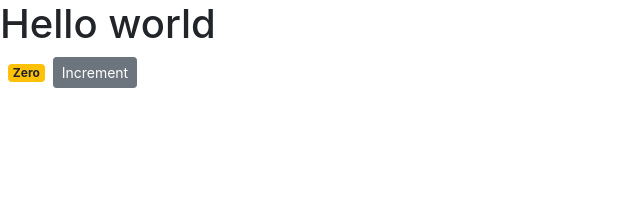
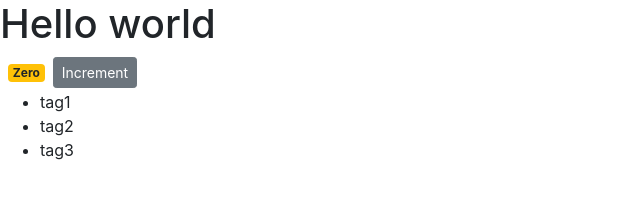
Before and after one commit to MdNazmul9/-BD-react-for-beginners-Avatar-image-React-JS---React-Tutorial-for-Beginners, a React (Create React App) app: page / in a window 1280 px wide. Shown: the top 212 px of the page, without its empty margins (0-640 px from the left). Built offline with nearby package versions, Linux system fonts and the light colour scheme.

Commit message:
list object map() with warning

```diff
--- a/src/components/counter.jsx
+++ b/src/components/counter.jsx
@@ -4,8 +4,7 @@ import React, { Component } from 'react';
 class Counter extends Component {
     state = {
         count: 0,
-
-
+        tags: ['tag1', 'tag2', 'tag3']
 
     };
 
@@ -16,8 +15,11 @@ class Counter extends Component {
             <div>
                 <h1>Hello world</h1>
                 <span className={this.getBadgeClasses()}>{this.formatCount()}</span>
+                <button className='btn btn-secondary btn-sm'>Increment</button>
 
-                <button className='btn btn-secondary btn-sm'>Increment</button>
+            <ul>
+                {this.state.tags.map(tag => <li>{tag} </li>)}
+            </ul>
             </div>
         );
     }
```
